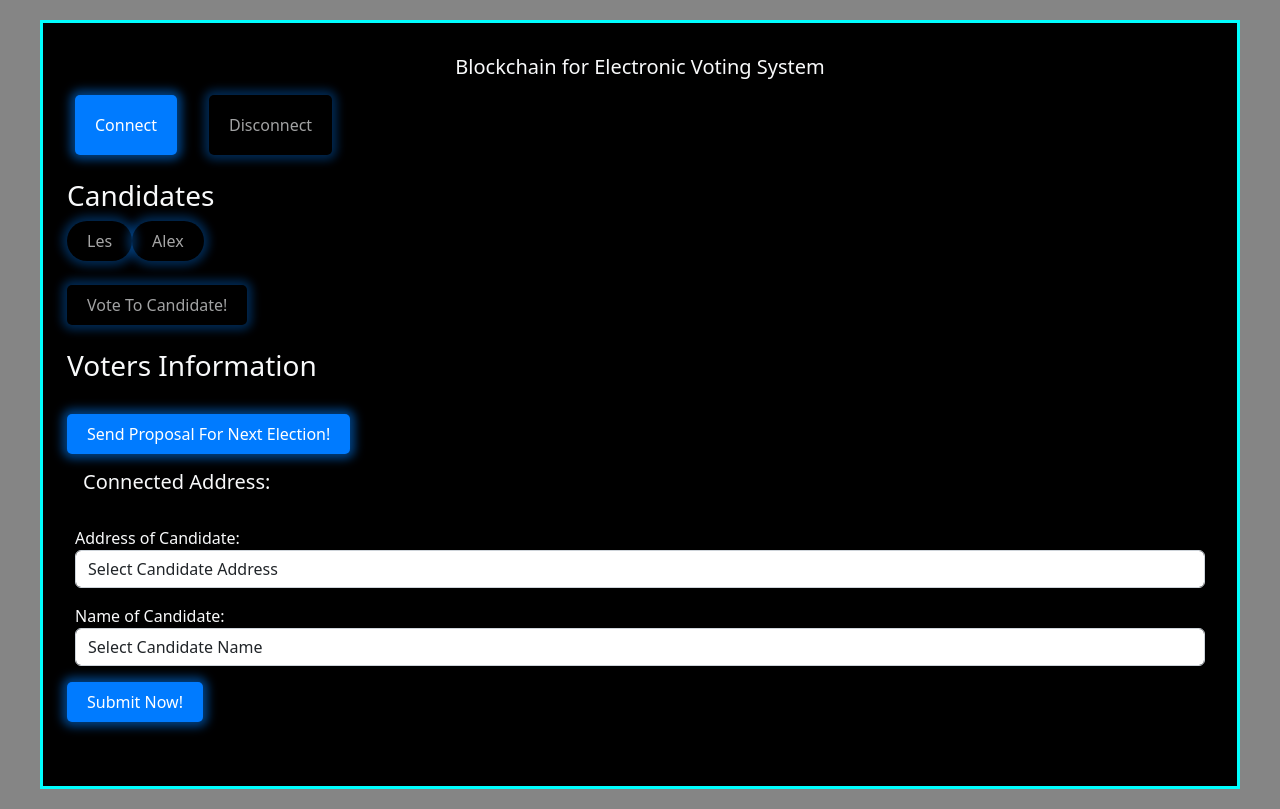
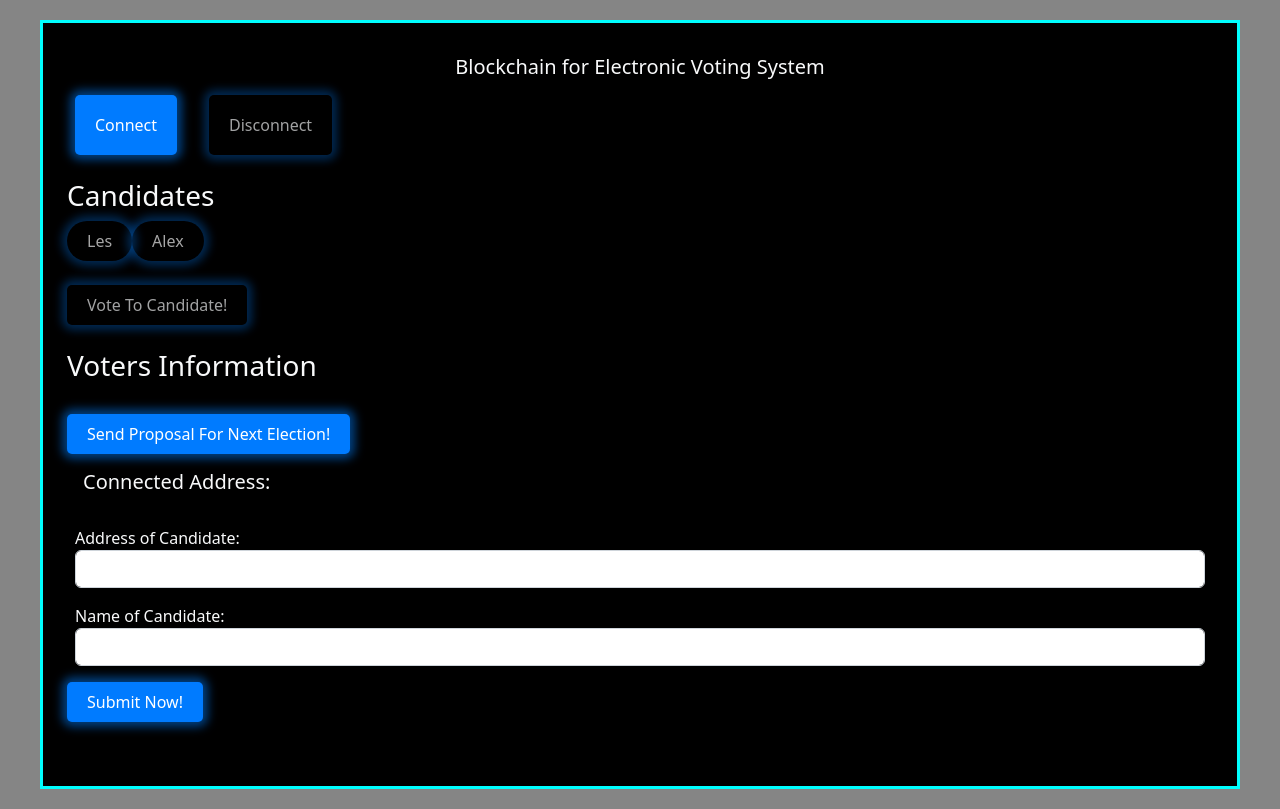
Before and after one commit to shreyash112002/blockchain, a React (Create React App) app: page / in a window 1280 px wide. Both pictures are taken after a click on the button "Send Proposal For Next Election!". Built offline with nearby package versions, Linux system fonts and the light colour scheme.

Commit message:
Update Propsal.js

```diff
--- a/src/comp/Propsal.js
+++ b/src/comp/Propsal.js
@@ -3,17 +3,14 @@ import * as ReactBootStrap from "react-bootstrap";
 import Web3 from "web3"; // Import Web3 instead of 'web3'
 import "./Proposal.css"; // Import CSS file for styling
 
-function Propsal({ contract, account, provider }) {
-  const [showPropsal, setShowPropsal] = useState(false);
+function Proposal({ contract, account, provider, handleNewAddress }) {
+  const [showProposal, setShowProposal] = useState(false);
   const [candidates, setCandidates] = useState([]);
   const [loading, setLoading] = useState(false);
   const [newCandidate, setNewCandidate] = useState(null);
-  const predefinedAddresses = [
-    "0x6BC5BC90D9e80A4504b69B0118282898ce6BbeB1",
-    "0x2AAD4FFDefCAB7D7Dd0B8D500a8f70c1A38513e4",
-  ];
   const [selectedAddress, setSelectedAddress] = useState(""); // State for selected address
   const [selectedName, setSelectedName] = useState(""); // State for selected name
+  const [receipt, setReceipt] = useState(null); // State for receipt
 
   useEffect(() => {
     if (contract) {
@@ -29,11 +26,11 @@ function Propsal({ contract, account, provider }) {
     }
   }, []);
 
-  const togglePropsalForm = () => {
-    setShowPropsal(!showPropsal);
+  const toggleProposalForm = () => {
+    setShowProposal(!showProposal);
   };
 
-  const submitPropsal = async (e) => {
+  const submitProposal = async (e) => {
     e.preventDefault();
     const accountInput = selectedAddress; // Use the selected address
     const nameInput = selectedName; // Use the selected name
@@ -65,10 +62,14 @@ function Propsal({ contract, account, provider }) {
       // Set the new candidate for rendering
       setNewCandidate({ name: nameInput, _CandidateAddress: accountInput });
 
+      // Pass the new address to the handleNewAddress function
+      handleNewAddress(accountInput);
+
+      // Set receipt in state
+      setReceipt(receipt);
+
       setLoading(false);
     } catch (error) {
-      console.error("Error while submitting proposal:", error);
-      alert("Failed to submit proposal. Please check console for details.");
       setLoading(false);
     }
   };
@@ -76,54 +77,44 @@ function Propsal({ contract, account, provider }) {
   const fetchCandidates = async () => {
     try {
       const fetchedCandidates = await contract.getRequestPropsal();
-      console.log("Fetched candidates:", fetchedCandidates);
       setCandidates(fetchedCandidates);
 
       // Save candidates to local storage
       localStorage.setItem("candidates", JSON.stringify(fetchedCandidates));
     } catch (error) {
-      console.error("Error while fetching candidates:", error);
+
     }
   };
 
   return (
     <div>
       <br />
-      <button onClick={togglePropsalForm} className="btn btn-neon-blue">
+      <button onClick={toggleProposalForm} className="btn btn-neon-blue">
         Send Proposal For Next Election!
       </button>
-      {showPropsal && (
-        <form onSubmit={submitPropsal} className="form-group">
+      {showProposal && (
+        <form onSubmit={submitProposal} className="form-group">
           <div className="m-3">
             <p className="h5">Connected Address:</p>
             <div className="connected-address">{account}</div>
           </div>
           <div className="p-2">
             Address of Candidate:
-            <select
+            <input
+              type="text"
               value={selectedAddress}
               onChange={(e) => setSelectedAddress(e.target.value)} // Set selected address
               className="form-control"
-            >
-              <option value="">Select Candidate Address</option>
-              {predefinedAddresses.map((address, index) => (
-                <option key={index} value={address}>
-                  {address}
-                </option>
-              ))}
-            </select>
+            />
           </div>
           <div className="p-2">
             Name of Candidate:
-            <select
+            <input
+              type="text"
               value={selectedName}
               onChange={(e) => setSelectedName(e.target.value)} // Set selected name
               className="form-control"
-            >
-              <option value="">Select Candidate Name</option>
-              <option value="Alex">Alex</option>
-              <option value="Les">Les</option>
-            </select>
+            />
           </div>
           <button type="submit" className="btn btn-neon-blue mt-2">
             {!loading ? (
@@ -161,6 +152,16 @@ function Propsal({ contract, account, provider }) {
         </div>
       )}
 
+      {/* Display receipt if available */}
+      {receipt && (
+        <div>
+          <h4>Transaction Receipt:</h4>
+          <p>Sender Name: {receipt.from}</p>
+          <p>Receiver Name: {receipt.to}</p>
+          <p>Gas Used: {receipt.gasUsed}</p>
+        </div>
+      )}
+
       <div className="mt-3">
         {candidates.map((candidate) => (
           <div key={candidate.name}>
@@ -183,4 +184,4 @@ function Propsal({ contract, account, provider }) {
   );
 }
 
-export default Propsal;
+export default Proposal;
```
